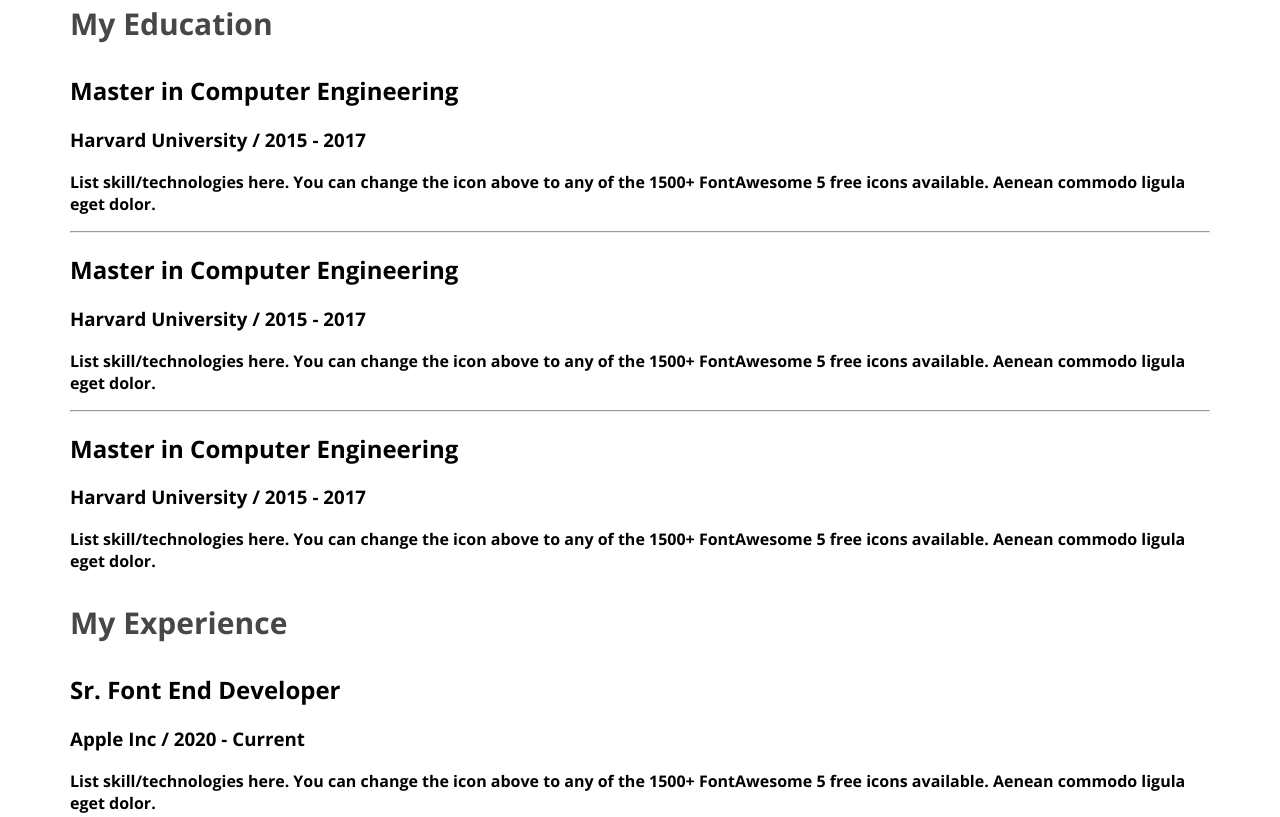
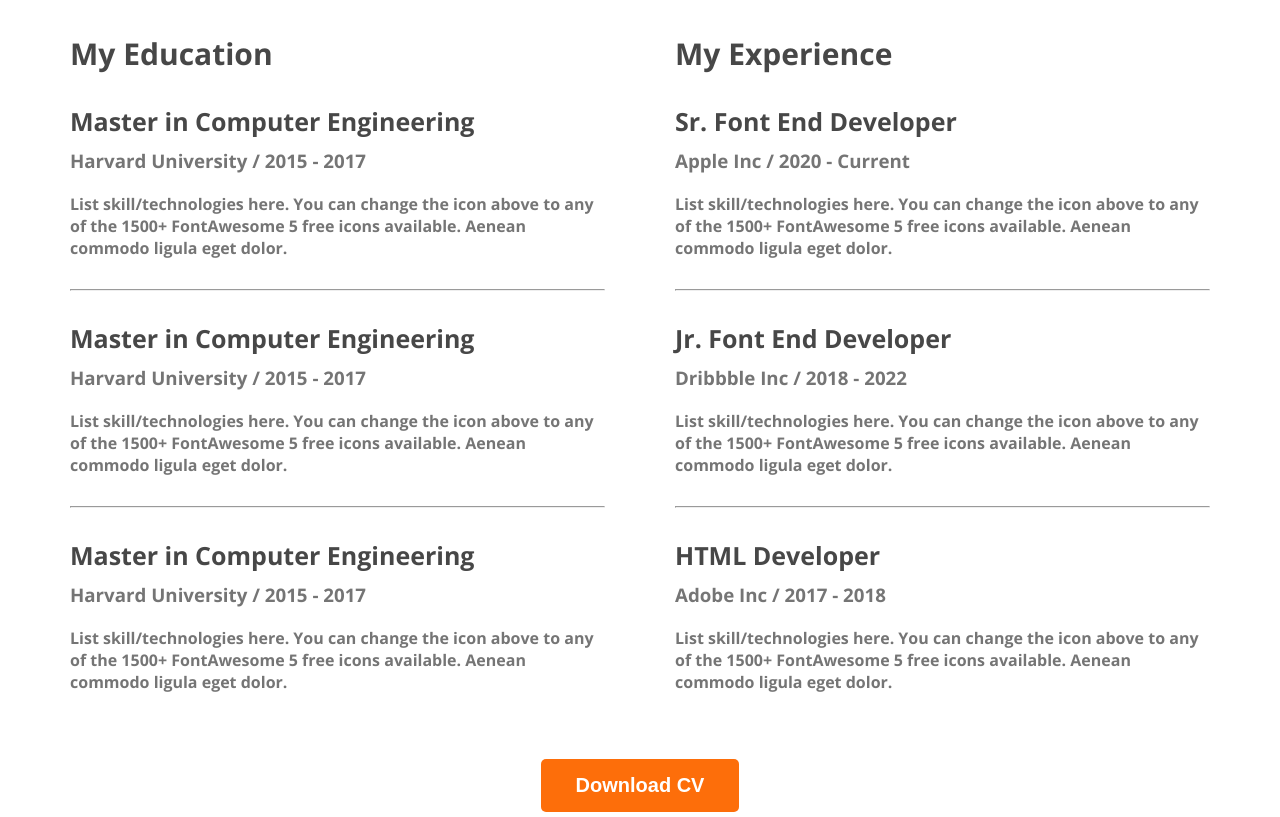
Before and after one commit to saif2038/webdevoloper-portfolio, a plain HTML site: page index.html in a window 1280 px wide. Shown: the part 2424-3241 px from the top of the page. Drawn offline with nearby package versions, Linux system fonts and the light colour scheme.

Commit message:
add resume

```diff
--- a/index.html
+++ b/index.html
@@ -112,21 +112,24 @@
                         <h2 class="resume-item-title">Master in Computer Engineering</h2>
                         <h3 class="resume-item-institute">Harvard University / 2015 - 2017</h3>
                         <p class="resume-item-description">List skill/technologies here. You can change the icon above
-                            to any of the 1500+ FontAwesome 5 free icons available. Aenean commodo ligula eget dolor.</p>
+                            to any of the 1500+ FontAwesome 5 free icons available. Aenean commodo ligula eget dolor.
+                        </p>
                     </div>
                     <hr>
                     <div class="resume-item">
                         <h2 class="resume-item-title">Master in Computer Engineering</h2>
                         <h3 class="resume-item-institute">Harvard University / 2015 - 2017</h3>
                         <p class="resume-item-description">List skill/technologies here. You can change the icon above
-                            to any of the 1500+ FontAwesome 5 free icons available. Aenean commodo ligula eget dolor.</p>
+                            to any of the 1500+ FontAwesome 5 free icons available. Aenean commodo ligula eget dolor.
+                        </p>
                     </div>
                     <hr>
                     <div class="resume-item">
                         <h2 class="resume-item-title">Master in Computer Engineering</h2>
                         <h3 class="resume-item-institute">Harvard University / 2015 - 2017</h3>
                         <p class="resume-item-description">List skill/technologies here. You can change the icon above
-                            to any of the 1500+ FontAwesome 5 free icons available. Aenean commodo ligula eget dolor.</p>
+                            to any of the 1500+ FontAwesome 5 free icons available. Aenean commodo ligula eget dolor.
+                        </p>
                     </div>
 
 
@@ -138,26 +141,37 @@
                         <div class="resume-item">
                             <h2 class="resume-item-title">Sr. Font End Developer</h2>
                             <h3 class="resume-item-institute">Apple Inc / 2020 - Current</h3>
-                            <p class="resume-item-description">List skill/technologies here. You can change the icon above
-                                to any of the 1500+ FontAwesome 5 free icons available. Aenean commodo ligula eget dolor.</p>
+                            <p class="resume-item-description">List skill/technologies here. You can change the icon
+                                above
+                                to any of the 1500+ FontAwesome 5 free icons available. Aenean commodo ligula eget
+                                dolor.</p>
                         </div>
                         <hr>
                         <div class="resume-item">
                             <h2 class="resume-item-title">Jr. Font End Developer</h2>
                             <h3 class="resume-item-institute">Dribbble Inc / 2018 - 2022</h3>
-                            <p class="resume-item-description">List skill/technologies here. You can change the icon above
-                                to any of the 1500+ FontAwesome 5 free icons available. Aenean commodo ligula eget dolor.</p>
+                            <p class="resume-item-description">List skill/technologies here. You can change the icon
+                                above
+                                to any of the 1500+ FontAwesome 5 free icons available. Aenean commodo ligula eget
+                                dolor.</p>
                         </div>
                         <hr>
                         <div class="resume-item">
                             <h2 class="resume-item-title">HTML Developer</h2>
                             <h3 class="resume-item-institute">Adobe Inc / 2017 - 2018</h3>
-                            <p class="resume-item-description">List skill/technologies here. You can change the icon above
-                                to any of the 1500+ FontAwesome 5 free icons available. Aenean commodo ligula eget dolor.</p>
+                            <p class="resume-item-description">List skill/technologies here. You can change the icon
+                                above
+                                to any of the 1500+ FontAwesome 5 free icons available. Aenean commodo ligula eget
+                                dolor.</p>
                         </div>
+                    </div>
                 </div>
             </div>
 
+
+                <div class="download-cv">
+                    <button class="btn-primary">Download CV</button>
+                </div>
 
         </section>
 
--- a/styles/portfolio.css
+++ b/styles/portfolio.css
@@ -162,3 +162,29 @@ main section {
     font-size: 30px;
     font-weight: 700;
 }
+.resume-container{
+    display: flex;
+    gap: 70px;
+}
+.resume-item-description, .resume-item-institute{
+    color: #757575;
+
+}
+.resume-item-title{
+    color: #474747;
+    margin-top: 30px;
+    margin-bottom: 10px;
+    font-weight: 700;
+    font-size: 25px;
+}
+.resume-item-institute{
+    margin-bottom: 20px;
+    margin-top: 0px;
+}
+.resume-container hr{
+    margin: 30px 0px;
+}
+.download-cv{
+    text-align: center;
+    margin-top: 50px;
+}
```
